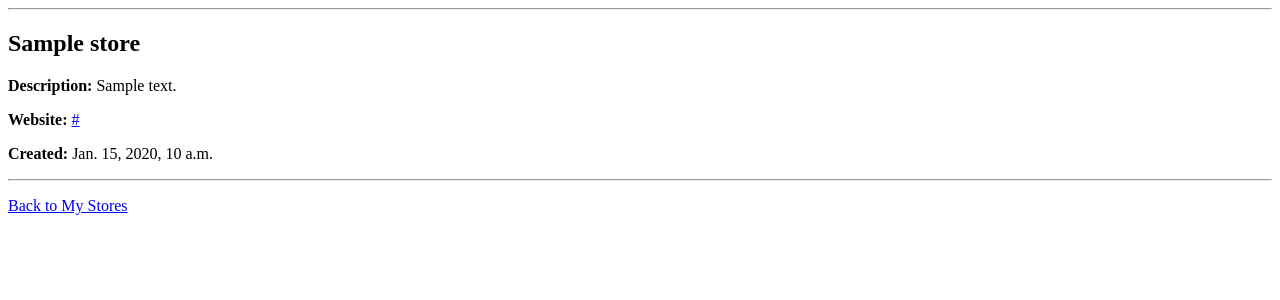
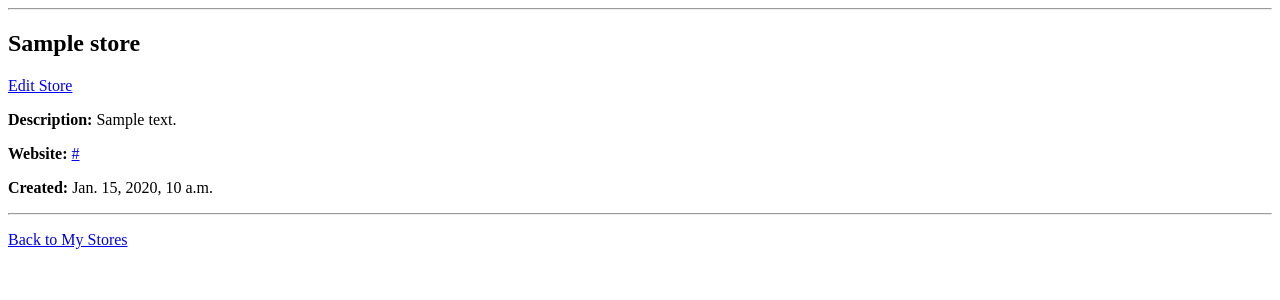
Before and after one commit to Zarish-Rose/meridian_market, a Django app: page /stores/1/ in a window 1280 px wide. Shown: the part 46-346 px from the top of the page. Run offline with Django 5.2, Linux system fonts and the light colour scheme; a user stored in the database is signed in; tables that the repository leaves empty hold one stand-in row (values such as "Sample post"); parts of the project's set-up code (start-up, migrations or seed data) failed here and were passed over.

Commit message:
Add edit store functionality

```diff
--- a/stores/urls.py
+++ b/stores/urls.py
@@ -5,4 +5,5 @@ urlpatterns = [
     path('', views.store_list, name='store_list'),
     path('create/', views.create_store, name='create_store'),
     path('<int:store_id>/', views.store_detail, name='store_detail'),
+    path('<int:store_id>/edit/', views.edit_store, name='edit_store'),
 ]
--- a/stores/views.py
+++ b/stores/views.py
@@ -33,3 +33,17 @@ def store_detail(request, store_id):
     return render(request, 'stores/store_detail.html', {'store': store})
 
     # Owners can only access their own stores
+
+@login_required
+def edit_store(request, store_id):
+    store = get_object_or_404(Store, id=store_id, owner=request.user)
+
+    if request.method == 'POST':
+        form = StoreForm(request.POST, instance=store)
+        if form.is_valid():
+            form.save()
+            return redirect('store_detail', store_id=store.id)
+    else:
+        form = StoreForm(instance=store)
+
+    return render(request, 'stores/edit_store.html', {'form': form, 'store': store})
--- a/templates/stores/store_detail.html
+++ b/templates/stores/store_detail.html
@@ -5,6 +5,7 @@
 {% block content %}
 <h2>{{ store.name }}</h2>
 
+<p><a href="{% url 'edit_store' store.id %}">Edit Store</a></p>
 <p><strong>Description:</strong> {{ store.description }}</p>
 <p><strong>Website:</strong>
     {% if store.website %}
```
Also changed, not shown: templates/stores/edit_store.html (added, +15 -0 lines).
